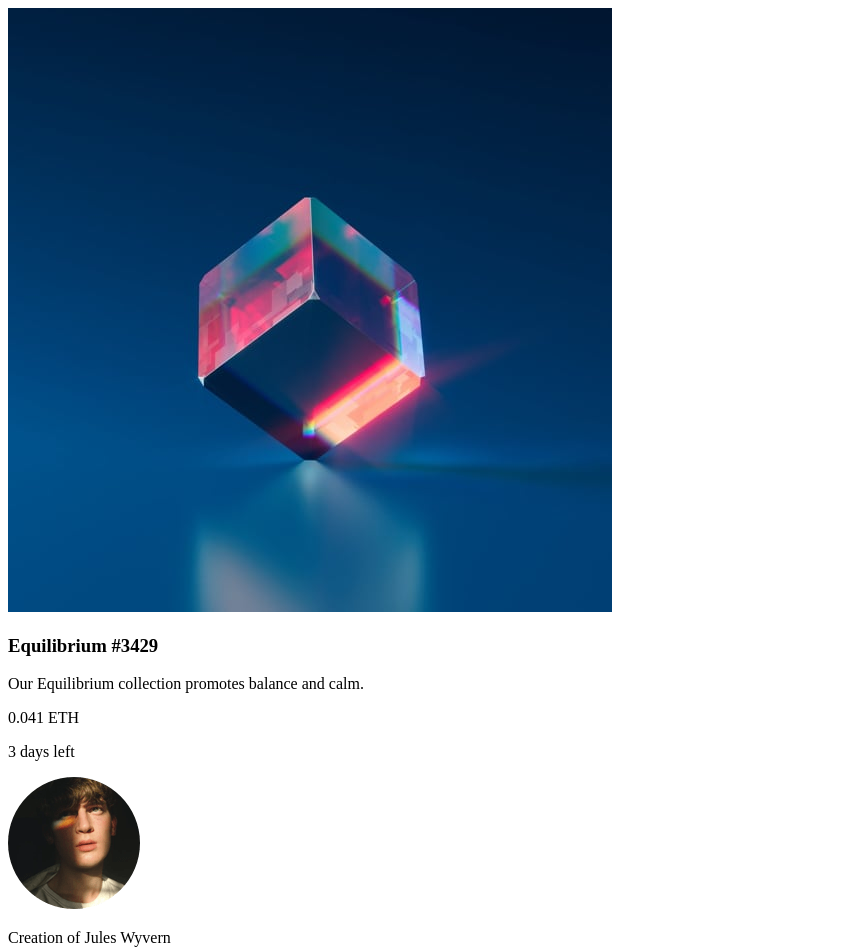
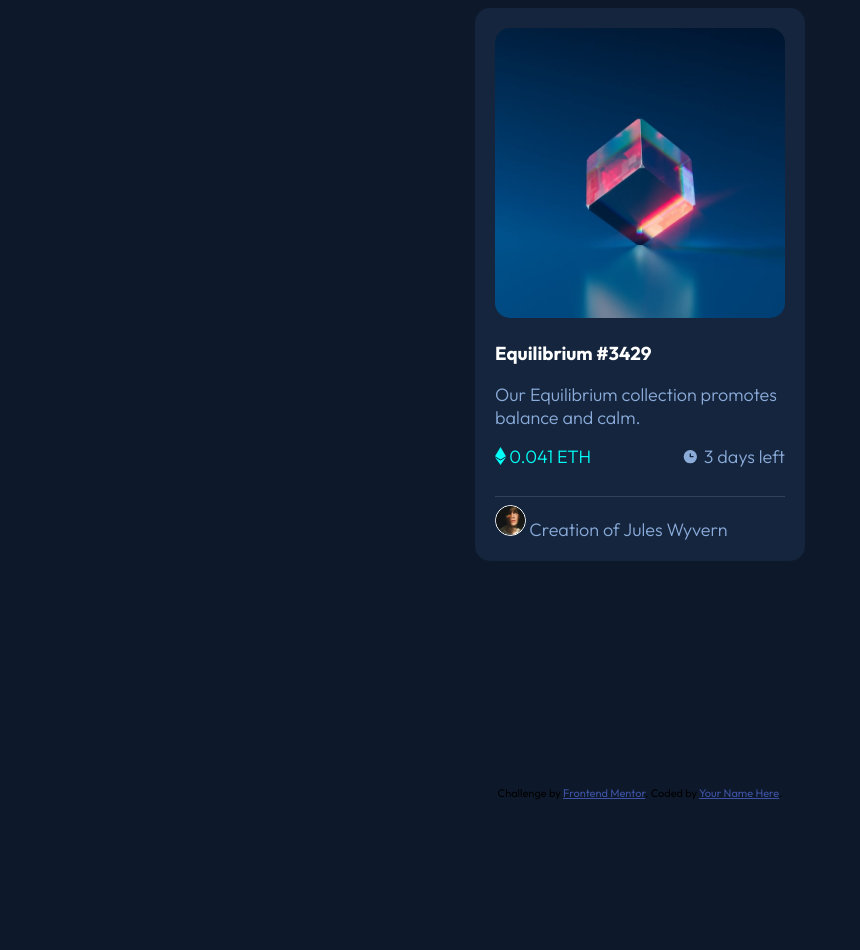
Before and after one commit to JeshrunSamuel/NFT-Card-component, a plain HTML site: page index.html in a window 1280 px wide. Shown: the top 950 px of the page, without its empty margins (0-860 px from the left). After the commit the page ends 800 px from the top, so only its background shows below. Drawn offline with Linux system fonts and the light colour scheme.

Commit message:
added style to the page

```diff
--- a/index.html
+++ b/index.html
@@ -6,7 +6,7 @@
 
   <link rel="icon" type="image/png" sizes="32x32" href="./images/favicon-32x32.png">
 
-  <title>Frontend Mentor | NFT preview card component</title>
+  <title>NFT preview card component</title>
 
   <style>
     .attribution { font-size: 11px; text-align: center; }
@@ -18,15 +18,23 @@
 <body>
   <div class="container">
 
-    <img src="images/image-equilibrium.jpg" alt="crypto cube">
+    <img src="images/image-equilibrium.jpg" alt="crypto cube" id="cube">
     <h3>Equilibrium #3429</h3>
+    <p class="detail">Our Equilibrium collection promotes balance and calm.</p>
+    <div id="money-cur" >
+      <div class="eth_cnt">
+        <svg width="11" height="18" xmlns="http://www.w3.org/2000/svg" class="eth"><path d="M11 10.216 5.5 18 0 10.216l5.5 3.263 5.5-3.262ZM5.5 0l5.496 9.169L5.5 12.43 0 9.17 5.5 0Z" fill="#00FFF8"/></svg>
+        <p class="eth_txt">0.041 ETH</p>
+      </div>
+      <svg width="17" height="17" xmlns="http://www.w3.org/2000/svg" class="clock"><path d="M8.305 2.007a6.667 6.667 0 1 0 0 13.334 6.667 6.667 0 0 0 0-13.334Zm2.667 7.334H8.305a.667.667 0 0 1-.667-.667V6.007a.667.667 0 0 1 1.334 0v2h2a.667.667 0 0 1 0 1.334Z" fill="#8BACD9"/></svg>
+      <p class="trail">3 days left</p>
+    </div>
 
-    <p>Our Equilibrium collection promotes balance and calm.</p>
-
-    <p>0.041 ETH</p>
-    <p>3 days left</p>
-    <img src="images/image-avatar.png" alt="image of a boy">
-    <p>Creation of Jules Wyvern</p>
+    <hr>
+    <div id="foot">
+    <img src="images/image-avatar.png" alt="image of a boy" id="avatar">
+    <p>Creation of <span>Jules Wyvern</span></p>
+    </div>
   </div>
 
   <div class="attribution">
--- a/style.css
+++ b/style.css
@@ -0,0 +1,71 @@
+@import url('https://fonts.googleapis.com/css2?family=Outfit:wght@100;200;300;400;500;600;700&display=swap');
+
+body {
+    background: hsl(217, 54%, 11%);
+    font-family: 'Outfit', sans-serif;
+}
+
+.container {
+    width: 330px;
+    min-width: 270px;
+    background-color: hsl(216, 50%, 16%);
+    box-sizing: border-box;
+    padding: 20px;
+    color: white;
+    margin: auto;
+    border-radius: 15px;
+}
+hr {
+    background-color: hsl(215, 32%, 27%);
+    border: none;
+    height: 1px;
+}
+img#cube {
+    width: 100%;
+    border-radius: 15px;
+}
+
+img#avatar {
+    width: 10%;
+    border: 1px solid white;
+    border-radius: 50%;
+
+}
+
+p {
+    display: inline;
+    font-size: 18px;
+    font-weight: 300;
+    color: hsl(215, 51%, 70%);
+}
+
+p.eth_txt {
+    color: hsl(178, 100%, 50%);
+}
+
+#money-cur {
+
+    display: flex;
+    align-items:baseline;
+    vertical-align:auto;
+    justify-content: flex-end;
+    gap: 5px;
+
+}
+
+#money-cur p {
+    font-size: 18px;
+    position: relative;
+    top: -2px;
+
+}
+#money-cur .eth_cnt {
+   margin-right: auto;
+}
+
+.attribution {
+    position: absolute;
+    bottom: 0;
+    left: 50%;
+    transform: translateX(-50%);
+}
```
